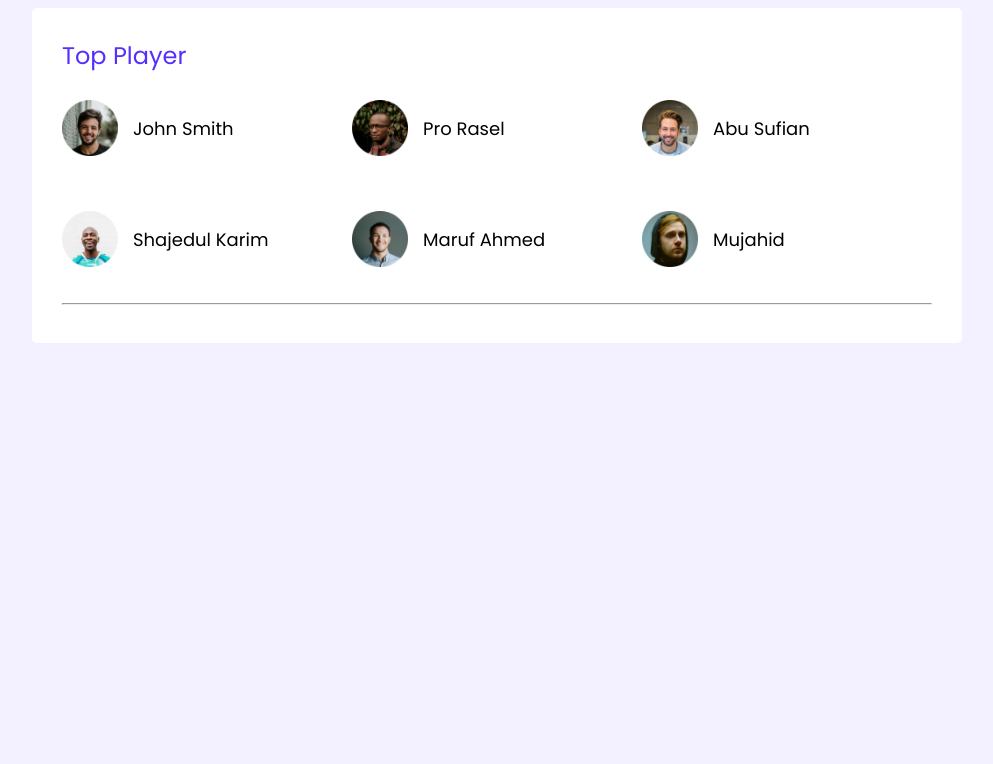
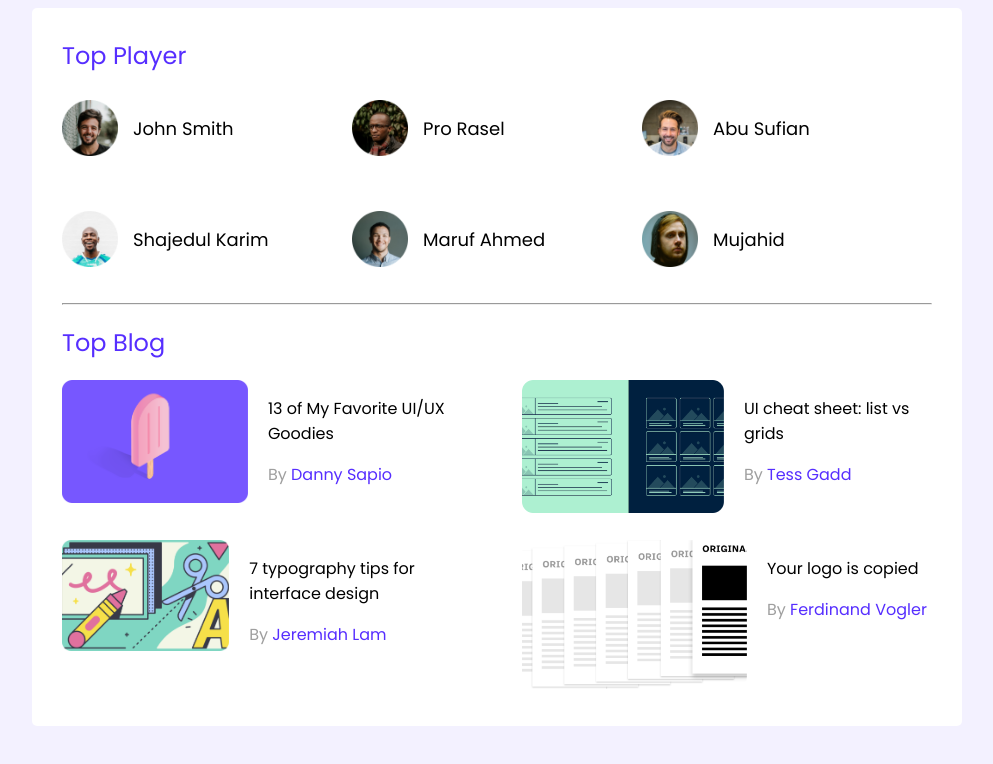
Before and after one commit to shariful-github/leader-board, a plain HTML site: page index.html in a window 1280 px wide. Shown: the whole page, without its empty margins (143-1136 px from the left). Drawn offline with Linux system fonts and the light colour scheme.

Commit message:
top blog done

```diff
--- a/index.html
+++ b/index.html
@@ -1,11 +1,13 @@
 <!DOCTYPE html>
 <html lang="en">
+
 <head>
     <meta charset="UTF-8">
     <meta name="viewport" content="width=device-width, initial-scale=1.0">
     <title>Leader Board</title>
     <link rel="stylesheet" href="styles/style.css">
 </head>
+
 <body>
     <main>
         <section class="top_section">
@@ -39,8 +41,51 @@
                 </div>
             </div>
             <hr>
-
+            <div class="top_blog">
+                <h3>Top Blog</h3>
+                <div class="blogs">
+                    <article>
+                        <div class="thumbnail">
+                            <img src="images/blogs/blog-1.png" alt="">
+                        </div>
+                        <div>
+                            <p class="blog_title">13 of My Favorite UI/UX Goodies</p>
+                            <p class="blog_author">By <a href="">Danny Sapio</a></p>
+                        </div>
+                    </article>
+                    <article>
+                        <div class="thumbnail">
+                            <img src="images/blogs/blog-2.png" alt="">
+                        </div>
+                        <div>
+                            <p class="blog_title">UI cheat sheet:
+                                list vs grids</p>
+                            <p class="blog_author">By <a href="">Tess Gadd</a></p>
+                        </div>
+                    </article>
+                    <article>
+                        <div class="thumbnail">
+                            <img src="images/blogs/blog-3.png" alt="">
+                        </div>
+                        <div>
+                            <p class="blog_title">7 typography tips
+                                for interface design</p>
+                            <p class="blog_author">By <a href="">Jeremiah Lam</a></p>
+                        </div>
+                    </article>
+                    <article>
+                        <div class="thumbnail">
+                            <img src="images/blogs/blog-4.png" alt="">
+                        </div>
+                        <div>
+                            <p class="blog_title">Your logo is copied</p>
+                            <p class="blog_author">By <a href="">Ferdinand Vogler</a></p>
+                        </div>
+                    </article>
+                </div>
+            </div>
         </section>
     </main>
 </body>
+
 </html>
--- a/styles/style.css
+++ b/styles/style.css
@@ -19,8 +19,11 @@ main {
     border-radius: 5px;
     width: 870px;
     padding: 30px;
+    margin-bottom: 20px;
 }
-
+/*------------------------------------------------
+    Top Players style
+-------------------------------------------------*/
 .top_section h3 {
     color: #562EFF;
     font-size: 24px;
@@ -51,4 +54,37 @@ main {
 }
 hr{
     background: #D1D1D1;
+    margin-bottom: 20px;
 }
+
+/*---------------------------------------------------------
+    Top Blog style
+----------------------------------------------------------*/
+.blogs{
+    display: grid;
+    grid-template-columns: repeat(2, 1fr);
+    /* grid-row-gap: 20px; */
+    row-gap: 20px;
+    column-gap: 50px;
+    margin-top: 20px;
+}
+.thumbnail{
+    width: 225px;
+}
+.thumbnail img{
+    width: 100%;
+}
+article{
+    display: flex;
+    align-items: flex-start;
+    gap: 20px;
+}
+.blog_author{
+    color: #9F9F9F;
+    font-size: 16px;
+    font-weight: 400;
+}
+.blog_author a{
+    color: #562EFF;
+    text-decoration: none;
+}
```
